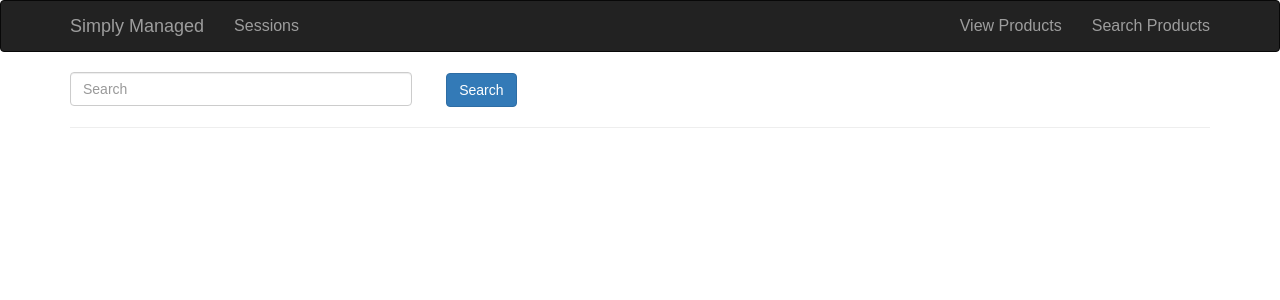
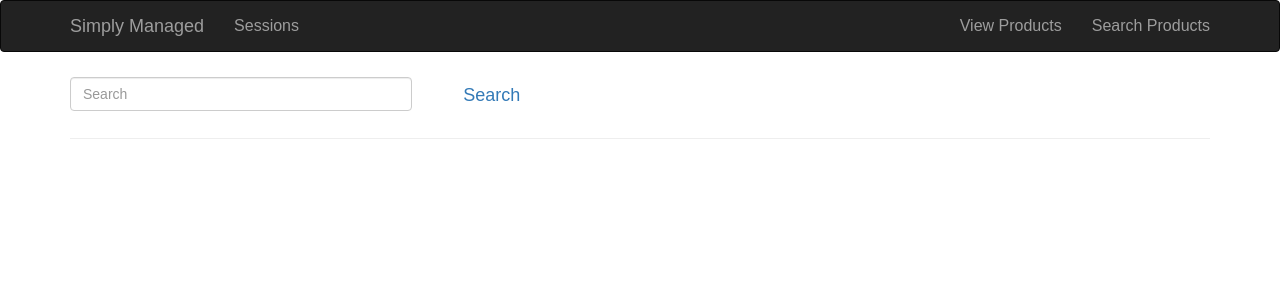
Before and after one commit to lukeschuyler/web-inventory, a React (Create React App) app: page /products/search in a window 1280 px wide. Shown: the top 300 px of the page. Built offline with nearby package versions, Linux system fonts and the light colour scheme; a web font is replaced by a local one.

Commit message:
hr in edit

```diff
--- a/package.json
+++ b/package.json
@@ -3,6 +3,7 @@
   "version": "0.1.0",
   "private": true,
   "dependencies": {
+    "amazon-autocomplete": "^1.0.1",
     "amazon-product-api": "^0.4.3",
     "axios": "^0.16.1",
     "bootstrap": "^3.3.7",
--- a/src/App.js
+++ b/src/App.js
@@ -10,7 +10,7 @@ class App extends Component {
   render(props) {
     return (
       <div>
-      <ToastContainer hideProgressBar={true} autoClose={2000} className="t-main" position="bottom-center"/>
+      <ToastContainer hideProgressBar={true} autoClose={2000} className="t-main" />
           <Navbar inverse className="app-nav">
             <Navbar.Header>
               <Navbar.Brand>
--- a/src/EditProduct.js
+++ b/src/EditProduct.js
@@ -4,9 +4,10 @@ import React from 'react';
 const EditProduct = ({ name, price, image, code, description, done, changePrice, changeName, changeDesc }) =>
    (
       <div className="col-xs-4 product-card">
-        <img alt="" className="product-image rounded" src={image} />
+        <div className="product-image-container"><img alt="" className="product-image rounded" src={image} /></div>
         <icon onClick={done}
           className="btn btn-sm glyphicon edit-btn glyphicon-ok"></icon>
+        <hr />
         <input onSubmit={done}
           className="form-control edit-p-input"
           onChange={changeName}
--- a/src/Inventory.js
+++ b/src/Inventory.js
@@ -33,7 +33,6 @@ class Inventory extends Component {
     return `${('0' + (cell.getMonth() + 1)).slice(-2)}/${('0' + cell.getDate()).slice(-2)}/${cell.getFullYear()}`;
   }
 
-
   render() {
     let invSessions = this.state.invSessions
     return (
--- a/src/ProductSearch.js
+++ b/src/ProductSearch.js
@@ -34,7 +34,7 @@ class ProductSearch extends Component {
         <div className="container">
           <form>
             <input value={this.state.query} onChange={(e) => { this.setState({query: e.target.value}) }  }  placeholder="Search" className="amazon-search form-control"/>
-            <button onClick={(e) => { this.search(e) } } className="btn btn-primary">Search</button>
+            <button onClick={(e) => { this.search(e) } } className="btn btn-link btn-lg btn-primary">Search</button>
           </form>
         </div>
         <div className="container product-list-container">
```
